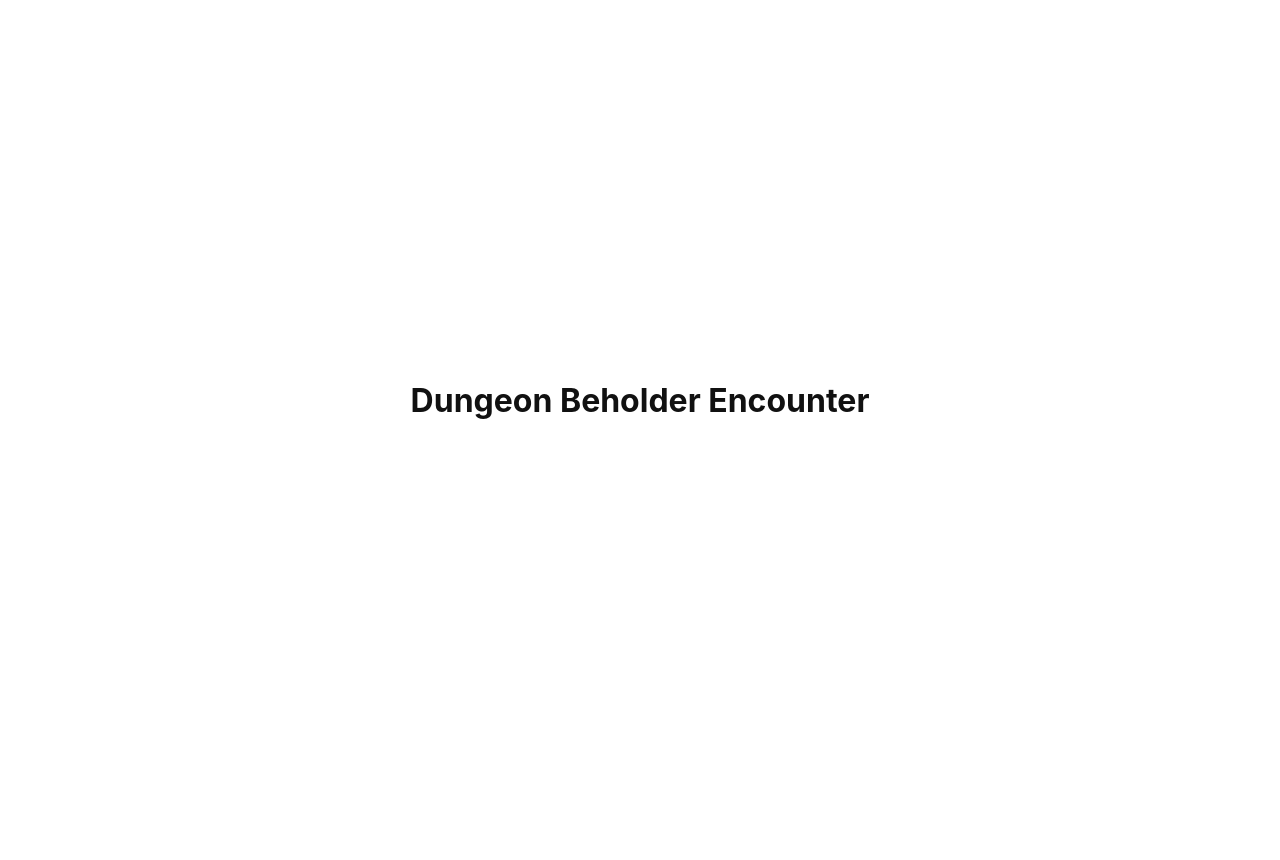
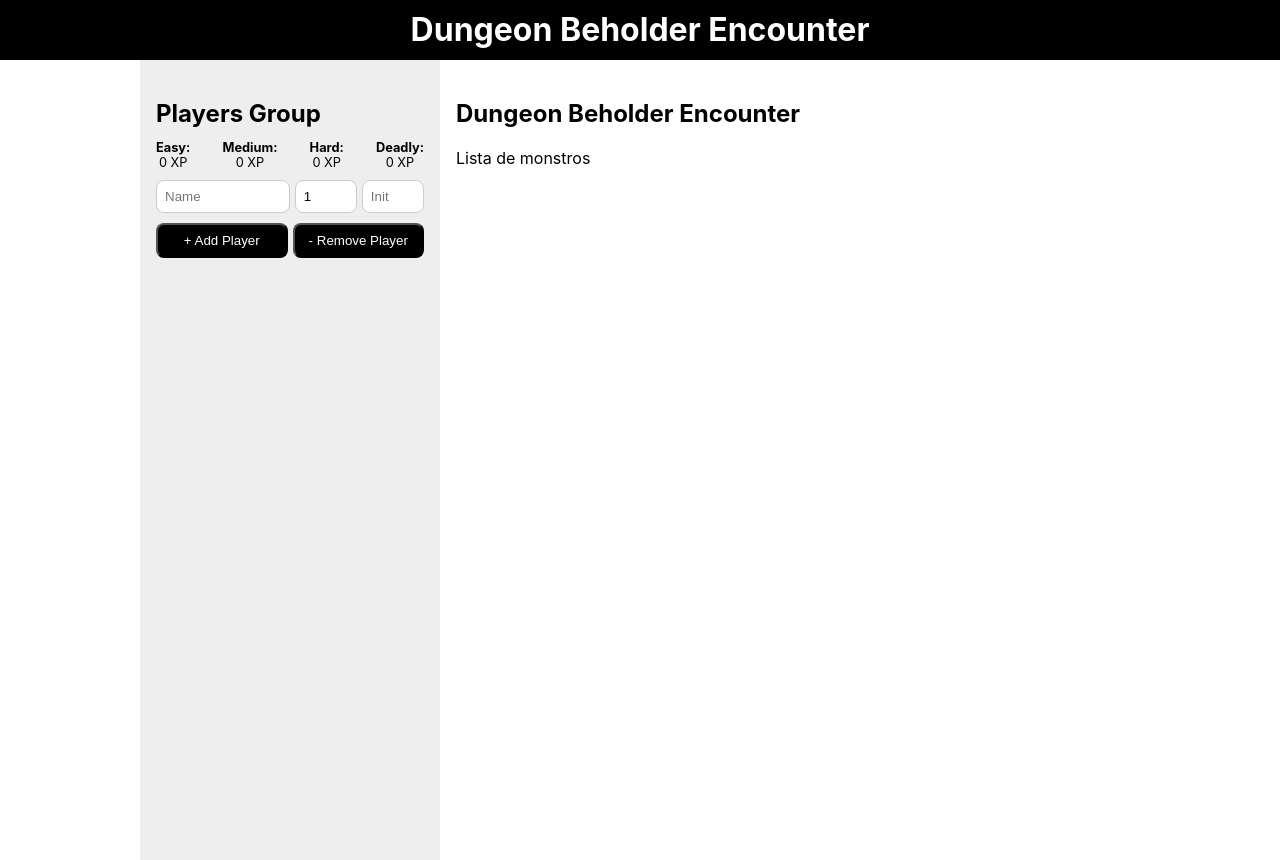
Before and after one commit to tasmoura/encounter, a Next.js app: page / in a window 1280 px wide. Before the commit the page ends 800 px from the top, so only its background shows below. Built offline with nearby package versions, Linux system fonts and the light colour scheme.

Commit message:
feat: party members lvl

```diff
--- /dev/null
+++ b/components/Header/index.tsx
@@ -0,0 +1,26 @@
+import styled from 'styled-components'
+import {
+  TitleST
+} from '../sharedstyles'
+
+const Header = () => {
+  return (
+    <HeaderST>
+        <TitleST>Dungeon Beholder Encounter</TitleST>
+    </HeaderST>
+  )
+}
+
+const HeaderST = styled.header`
+    width:100%;
+    height:60px;
+    margin: 0;
+    padding: 0.5rem;
+    display:flex;
+    justify-content:center;
+    align-items: center;
+    background-color: ${({ theme }) => theme.colors.primary};
+    color: ${({ theme }) => theme.colors.white};
+`
+
+export default Header;
--- /dev/null
+++ b/components/PlayersBlock/index.tsx
@@ -0,0 +1,171 @@
+import { useState } from 'react'
+import { render } from 'react-dom'
+import styled from 'styled-components'
+import {
+  ButtonST
+} from '../sharedstyles'
+
+
+
+const PlayersBlock = () => {
+  //variabeis gerais do componente
+  const [numberPlayers, setNumberPlayers] = useState(1);
+  const [partyXP, setPartyXP] = useState(0);
+  let playerList = [];
+  let playerListXP = [];
+
+  function addNumberPlayers (){
+    setNumberPlayers( numberPlayers +1 )
+  }
+
+  function removeNumberPlayers (){
+    if(numberPlayers>1){
+      setNumberPlayers( numberPlayers -1 )
+    }
+  }
+
+  //componente de input de cada player
+  const PlayerBloco = ({ index }) => {
+
+    const [value, setValue] = useState(1);
+    // atualiza o XP do grupo
+    const changeValue = event => {
+      setValue(event.target.value);
+      playerListXP[index] = parseInt(event.target.value);
+
+      console.log(playerListXP);
+
+      let XP = [];
+
+      for(let v=0; v < playerListXP.length; v++){
+        if(playerListXP[v] == 1){ XP[v] = 25 }
+        else if (playerListXP[v] == 2){ XP[v] = 50 }
+        else if (playerListXP[v] == 3){ XP[v] = 75 }
+        else if (playerListXP[v] == 4){ XP[v] = 125 }
+        else if (playerListXP[v] == 5){ XP[v] = 250 }
+        else if (playerListXP[v] == 6){ XP[v] = 300 }
+        else if (playerListXP[v] == 7){ XP[v] = 350 }
+        else if (playerListXP[v] == 8){ XP[v] = 450 }
+        else if (playerListXP[v] == 9){ XP[v] = 550 }
+        else if (playerListXP[v] == 10){ XP[v] = 600 }
+        else if (playerListXP[v] == 11){ XP[v] = 800 }
+        else if (playerListXP[v] == 12){ XP[v] = 1000 }
+        else if (playerListXP[v] == 13){ XP[v] = 1100 }
+        else if (playerListXP[v] == 14){ XP[v] = 1250 }
+        else if (playerListXP[v] == 15){ XP[v] = 1400 }
+        else if (playerListXP[v] == 16){ XP[v] = 1600 }
+        else if (playerListXP[v] == 17){ XP[v] = 2000 }
+        else if (playerListXP[v] == 18){ XP[v] = 2100 }
+        else if (playerListXP[v] == 19){ XP[v] = 2400 }
+        else if (playerListXP[v] == 20){ XP[v] = 2800 }
+        else{}
+      }
+
+      let totalXP = 0;
+      for(let s=0; s < XP.length; s++){
+        totalXP += XP[s];
+      }
+
+      console.log('XP: ' + XP.join());
+      console.log('totalXP: ' + totalXP);
+
+      /* setPartyXP(totalXP); */
+    }
+
+    return(
+      <PlayerBlocoST>
+        <PlayerNameST id={`name-player-${index}`} type="text" placeholder="Name"></PlayerNameST>
+        <PlayerLevelST id={`lvl-player-${index}`} type="number" placeholder='level' min="1" max="20" value={value} onChange={changeValue}></PlayerLevelST>
+        <PlayerLevelST id={`init-player-${index}`} type="number" placeholder='Init'></PlayerLevelST>
+      </PlayerBlocoST>
+    )
+  }
+
+  //lista os inputs dos Players de acordo com o número de players setado
+  for(let n=0; n < numberPlayers; n++){
+    playerList.push(
+      <PlayerBloco index={n} key={n} />
+    )
+  }
+
+  return (
+    <WrapperST>
+      <XPBlock>
+        <div>
+          <XPLabelST>Easy:</XPLabelST>
+          <div>{partyXP} XP</div>
+        </div>
+        <div>
+          <XPLabelST>Medium:</XPLabelST>
+          <div>{partyXP*2} XP</div>
+        </div>
+        <div>
+          <XPLabelST>Hard:</XPLabelST>
+          <div>{partyXP*3} XP</div>
+        </div>
+        <div>
+          <XPLabelST>Deadly:</XPLabelST>
+          <div>{partyXP*4} XP</div>
+        </div>
+      </XPBlock>
+      {/* renderiza os inputs dos Players listados anteriormente */}
+      {playerList}
+      <ButtonsWrapper>
+        <ButtonST onClick={addNumberPlayers}>+ Add Player</ButtonST>
+        <ButtonST onClick={removeNumberPlayers}>- Remove Player</ButtonST>
+      </ButtonsWrapper>
+    </WrapperST>
+  )
+}
+
+const WrapperST = styled.div`
+  display:flex;
+  flex-direction:column;
+  gap:10px;
+`
+
+const PlayerBlocoST = styled.div`
+  display:flex;
+  gap:5px;
+  align-items: center;
+  box-sizing:border-box;
+  input {
+    padding: 0.5rem;
+    border-radius:0.5rem;
+    border: ${({theme}) => theme.colors.gray2} 1px solid;
+    :focus{
+      border: ${({theme}) => theme.colors.gray1} 2px solid;
+      outline:none;
+    }
+  }
+`
+
+const PlayerNameST = styled.input`
+  width:52%;
+`
+
+const PlayerLevelST = styled.input`
+  width:24%;
+`
+
+const ButtonsWrapper = styled.div`
+  display:flex;
+  gap:5px;
+  button {
+    width: 50%;
+    cursor:pointer;
+  }
+`
+
+const XPBlock = styled.div`
+  display:flex;
+  justify-content: space-between;
+  font-size:0.8rem;
+  text-align:center;
+`
+
+const XPLabelST = styled.div`
+  font-weight:bold;
+`
+
+export default PlayersBlock;
--- a/components/globalstyles.tsx
+++ b/components/globalstyles.tsx
@@ -9,15 +9,13 @@ const GlobalStyle = createGlobalStyle`
     font-family: -apple-system, BlinkMacSystemFont, Segoe UI, Roboto, Oxygen,
       Ubuntu, Cantarell, Fira Sans, Droid Sans, Helvetica Neue, sans-serif;
   }
-
+  * {
+    box-sizing: border-box;
+  }
   a {
     color: inherit;
     text-decoration: none;
   }
-
-  * {
-    box-sizing: border-box;
-  }
 `
 
 export default GlobalStyle
--- a/components/sharedstyles.tsx
+++ b/components/sharedstyles.tsx
@@ -1,54 +1,54 @@
 import styled from 'styled-components'
 
-const Container = styled.div`
-  padding: 0 0.5rem;
-  display: flex;
-  flex-flow: column nowrap;
-  justify-content: center;
-  align-items: center;
-  height: 100vh;
-  min-height: 100vh;
-`
-const Main = styled.main`
-  padding: 5rem 0;
-  flex: 1;
-  display: flex;
-  flex-direction: column;
-  justify-content: center;
-  align-items: center;
+const MainST = styled.main`
+  padding: 0;
+  max-width: 1000px;
+  margin:auto;
 `
 
-const Title = styled.h1`
-  margin: 0;
-  line-height: 1.15;
-  font-size: 4rem;
-  text-align: center;
-  text-decoration: none;
-
-  a {
-    color: ${({ theme }) => theme.colors.secondary};
-    text-decoration: none;
-    &:hover,
-    :focus,
-    :active {
-      text-decoration: underline;
-    }
-  }
+const ContainerST = styled.div`
+  display: flex;
+  flex-direction: row;
+  justify-content: start;
+  align-items: start;
 `
 
-const Description = styled.p`
-  text-align: center;
+const SideBarST = styled.div`
+  width: 30%;
+  min-width: 295px;
+  height: 100vh;
+  padding: 1rem;
+  background-color: ${({theme}) => theme.colors.gray3};
+`
+
+const ContentST = styled.div`
+  width: 70%;
+  padding: 1rem;
+`
+
+const TitleST = styled.h1`
+  margin: 0;
+  line-height: 1.5;
+  font-size: 2rem;
+`
+
+const SubtitleST = styled.h2`
+  margin-bottom: 0.5rem;
+  line-height:1.5;
+  font-size: 1.8 rem;
+`
+
+const ParagrafST = styled.p`
   line-height: 1.5;
   font-size: 1.5rem;
 `
-const CodeTag = styled.code`
-  background: #fafafa;
-  border-radius: 5px;
-  margin: 0 0.75rem;
-  padding: 0.75rem;
-  font-size: 1.1rem;
-  font-family: Menlo, Monaco, Lucida Console, Liberation Mono, DejaVu Sans Mono,
-    Bitstream Vera Sans Mono, Courier New, monospace;
+
+const ButtonST = styled.button`
+  color:${({theme}) => theme.colors.white};
+  background-color:${({theme}) => theme.colors.primary};
+  border-radius: 0.5rem;
+  padding:0.5rem;
 `
 
-export { Container, Main, Title, Description, CodeTag }
+
+export { ContainerST, MainST, SideBarST, ContentST, TitleST, SubtitleST, ParagrafST, ButtonST }
--- a/pages/_app.tsx
+++ b/pages/_app.tsx
@@ -4,8 +4,12 @@ import GlobalStyle from '../components/globalstyles'
 
 const theme: DefaultTheme = {
   colors: {
-    primary: '#111',
-    secondary: '#0070f3',
+    primary: '#000',
+    secondary: '#eee',
+    white: '#fff',
+    gray1: '#999',
+    gray2: '#ccc',
+    gray3: '#eee',
   },
 }
 
--- a/pages/index.tsx
+++ b/pages/index.tsx
@@ -1,20 +1,35 @@
 import Head from 'next/head'
+import Header from '../components/Header'
+import PlayersBlock from '../components/PlayersBlock'
 import {
-  Container,
-  Main
+  ContainerST,
+  ContentST,
+  MainST,
+  SideBarST,
+  SubtitleST
 } from '../components/sharedstyles'
 
 export default function Home() {
   return (
-    <Container>
+    <div>
       <Head>
         <title>Dungeon Beholder Encounter</title>
         <meta name="description" content="Generated by create next app" />
         <link rel="icon" href="/favicon.ico" />
       </Head>
-      <Main>
-        <h1>Dungeon Beholder Encounter</h1>
-      </Main>
-    </Container>
+      <Header />
+      <MainST>
+        <ContainerST>
+          <SideBarST>
+            <SubtitleST>Players Group</SubtitleST>
+            <PlayersBlock />
+          </SideBarST>
+          <ContentST>
+            <SubtitleST>Dungeon Beholder Encounter</SubtitleST>
+            <p>Lista de monstros</p>
+          </ContentST>
+        </ContainerST>
+      </MainST>
+    </div>
   )
 }
--- a/styled.d.ts
+++ b/styled.d.ts
@@ -5,6 +5,10 @@ declare module 'styled-components' {
     colors: {
       primary: string
       secondary: string
+      white: string
+      gray1: string
+      gray2: string
+      gray3: string
     }
   }
 }
```
